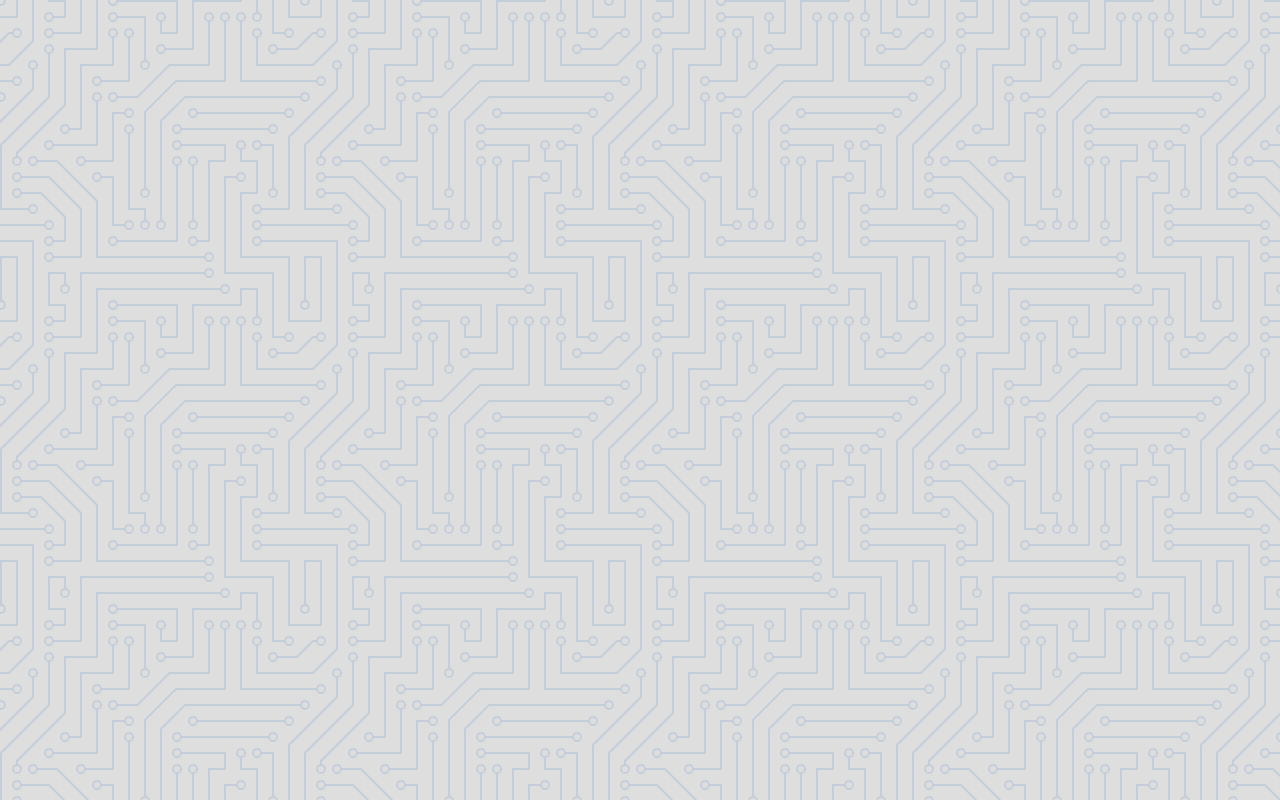
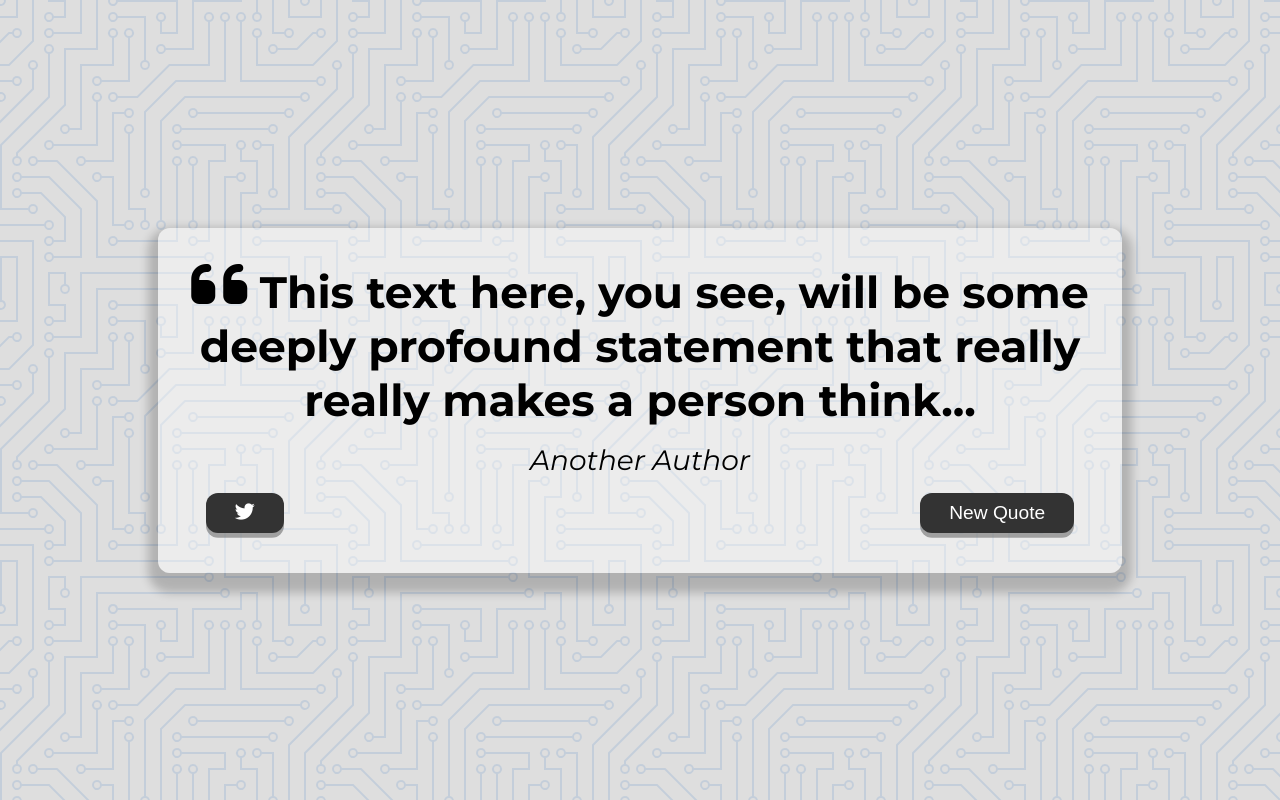
Before and after one commit to d-zucho/new_quote_generator, a plain HTML site: page index.html in a window 1280 px wide. Drawn offline with Linux system fonts and the light colour scheme.

Commit message:
add basic styling for container, text, and buttons

```diff
--- a/index.html
+++ b/index.html
@@ -6,9 +6,35 @@
     <meta name="viewport" content="width=device-width, initial-scale=1.0" />
     <!-- style sheet -->
     <link rel="stylesheet" href="\style.css" />
+    <script
+      src="https://kit.fontawesome.com/813cfa4115.js"
+      crossorigin="anonymous"
+    ></script>
     <title>Quote Generator</title>
   </head>
   <body>
-    <div class="main-container"></div>
+    <div class="quote-container" id="quote-container">
+      <!-- * Quote -->
+      <div class="quote-text">
+        <i class="fas fa-quote-left"></i>
+        <span id="quote">
+          This text here, you see, will be some deeply profound statement that
+          really really makes a person think...
+        </span>
+      </div>
+
+      <!-- * Author -->
+      <div class="quote-author">
+        <span id="author">Another Author</span>
+      </div>
+
+      <!-- * Buttons -->
+      <div class="button-container">
+        <button class="twitter-btn" id="twitter" title='"Tweet This!'>
+          <i class="fab fa-twitter"></i>
+        </button>
+        <button id="new-quote">New Quote</button>
+      </div>
+    </div>
   </body>
 </html>
--- a/main.js
+++ b/main.js
@@ -0,0 +1 @@
+apiURL = 'https://jacintodesign.github.io/quotes-api/data/quotes.json'
--- a/style.css
+++ b/style.css
@@ -1,5 +1,4 @@
-@import url('https://fonts.googleapis.com/css2?family=Montserrat:ital,wght@0,300;0,400;0,600;0,700;1,700&display=swap');
-
+@import url('https://fonts.googleapis.com/css2?family=Montserrat:ital,wght@0,400;0,700;1,400&display=swap');
 html {
   box-sizing: border-box;
 }
@@ -17,3 +16,87 @@ body {
   align-items: center;
   justify-content: center;
 }
+
+.quote-container {
+  width: auto;
+  max-width: 900px;
+  padding: 1.5rem 2rem;
+  border-radius: 12px;
+  background-color: rgba(255, 255, 255, 0.4);
+  box-shadow: 0 10px 10px 10px rgba(0, 0, 0, 0.2);
+}
+
+.quote-text {
+  font-size: 2.75rem;
+}
+
+.long-quote {
+  font-size: 2rem;
+}
+
+.fa-quote-left {
+  font-size: 4rem;
+}
+
+.quote-author {
+  margin-top: 1rem;
+  font-size: 1.75rem;
+  font-weight: 400;
+  font-style: italic;
+}
+
+.button-container {
+  margin: 1rem;
+  display: flex;
+  justify-content: space-between;
+}
+
+button {
+  cursor: pointer;
+  font-size: 1.2rem;
+  height: 2.5rem;
+  border: none;
+  border-radius: 12px;
+  color: #fff;
+  background-color: #333;
+  outline: none;
+  padding: 0.5rem 1.8rem;
+  box-shadow: 0 0.3rem rgba(121, 121, 121, 0.65);
+  transition: 150ms ease-in-out all;
+}
+
+button:hover {
+  filter: brightness(130%);
+}
+
+button:active {
+  transform: translate(0, 0.3rem);
+  /* on horizontal axis, not moving button
+    but on vertical, it matches the height of box-shadow offset from above
+  */
+  box-shadow: 0 0.1rem rgba(255, 255, 255, 0.65);
+}
+
+.twitter-btn:hover {
+  color: #38a1f3;
+}
+
+.fa-twitter {
+  font-size: 1.25rem;
+}
+
+/**  Media Query -- Tablet or Smaller -- */
+
+@media screen and (max-width: 1000px) {
+  .quote-container {
+    margin: auto 10px;
+  }
+
+  .quote-text {
+    font-size: 2.25rem;
+  }
+
+  .quote-author {
+    font-size: 1.5rem;
+  }
+}
```
